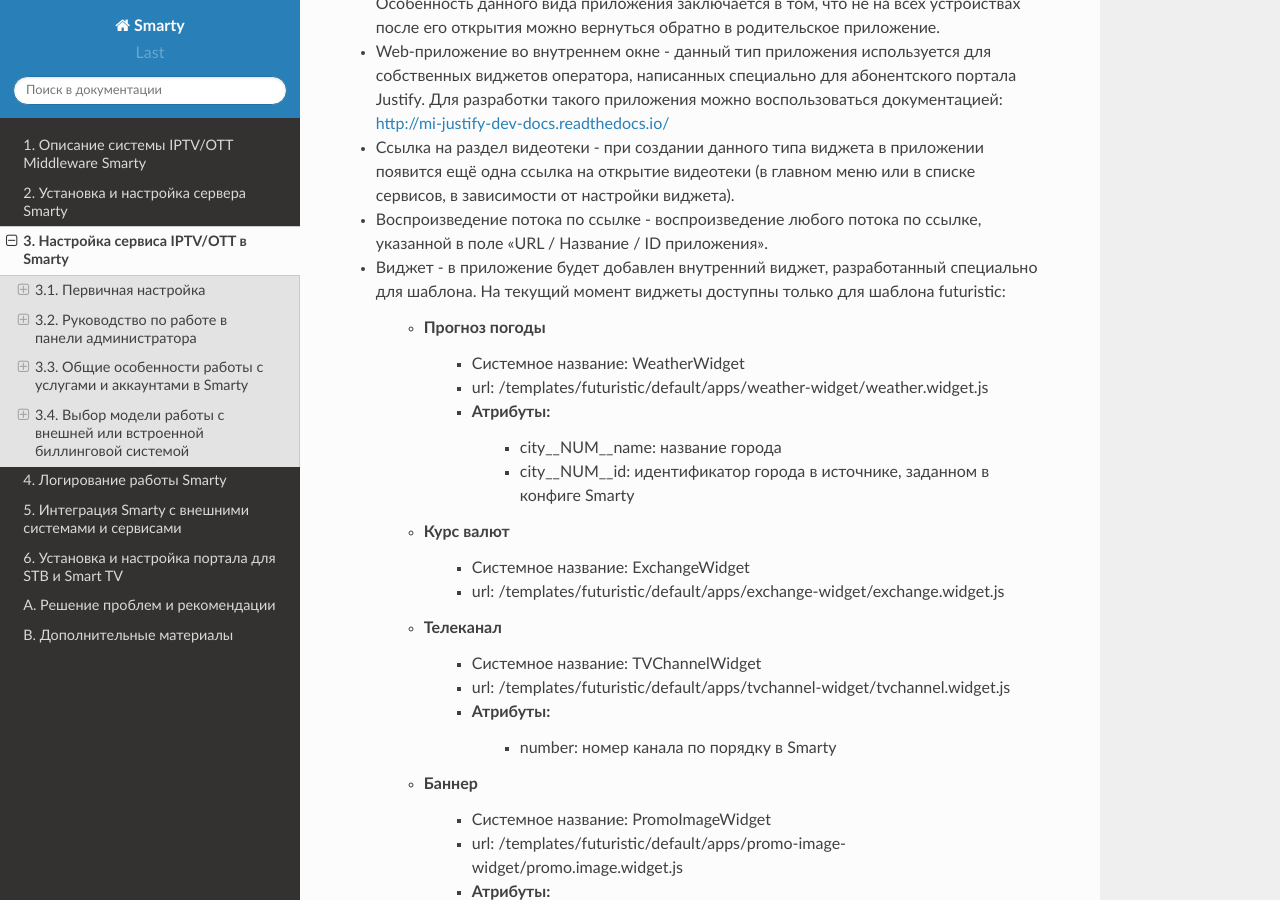
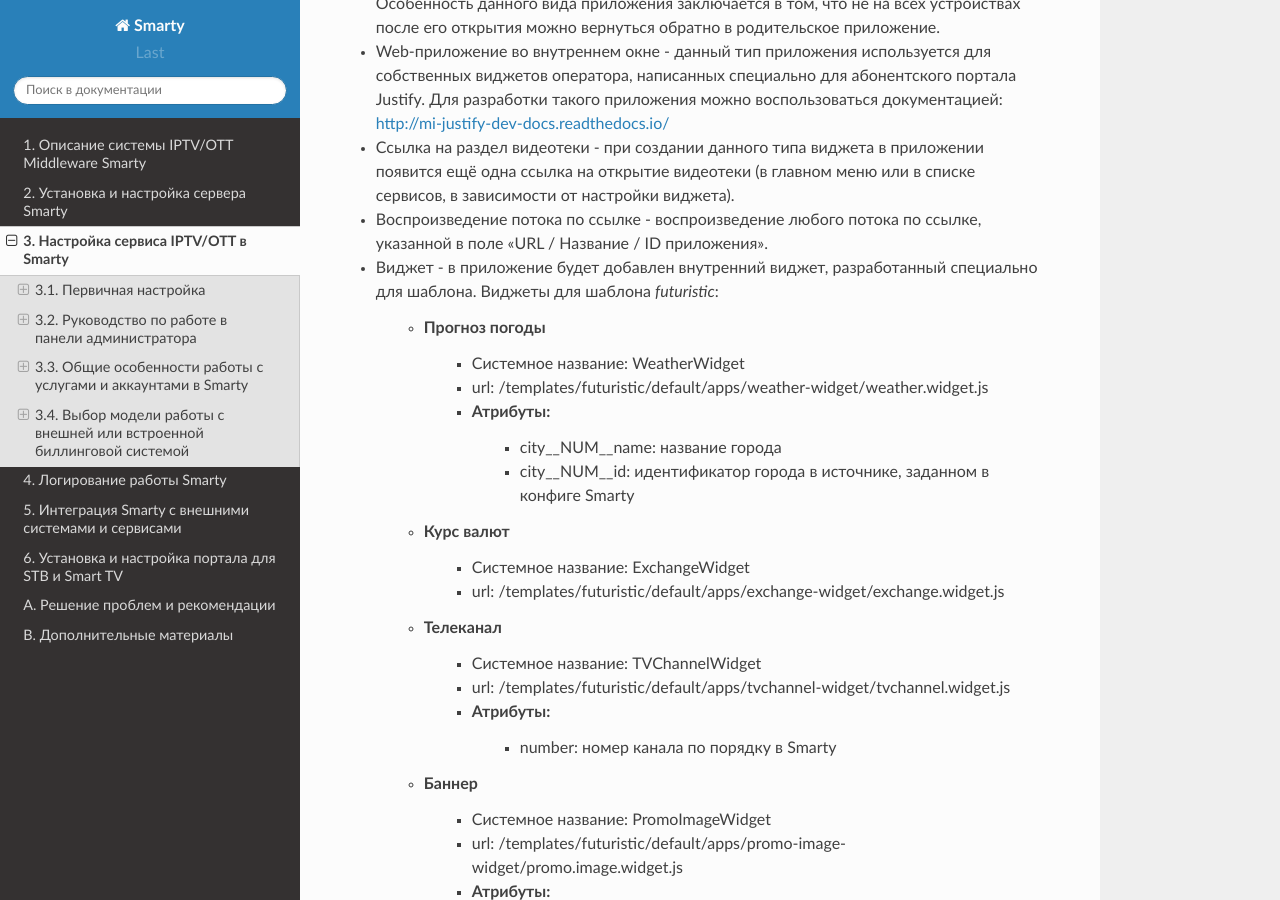
Before and after one commit to sergey-yakovlev/smarty-docs, a Sphinx documentation site: the page built from source/service_configuration.rst, in a window 1280 px wide and 900 px high, scrolled down 19155 px. Built offline with Sphinx 7.4.7 and the Read the Docs theme 2.0.0, drawn with Linux system fonts in a browser that asks for light colours; some of the changed text lies outside the part shown.

Commit message:
Update service_configuration.rst

```diff
--- a/source/service_configuration.rst
+++ b/source/service_configuration.rst
@@ -822,7 +822,7 @@
 
 * Воспроизведение потока по ссылке - воспроизведение любого потока по ссылке, указанной в поле "URL / Название / ID приложения".
 
-* Виджет - в приложение будет добавлен внутренний виджет, разработанный специально для шаблона. На текущий момент виджеты доступны только для шаблона futuristic:
+* Виджет - в приложение будет добавлен внутренний виджет, разработанный специально для шаблона. Виджеты для шаблона `futuristic`:
 
     * Прогноз погоды
        * Системное название: WeatherWidget
```
Also changed, not shown: other parts of source/service_configuration.rst (+3 -0 lines).
